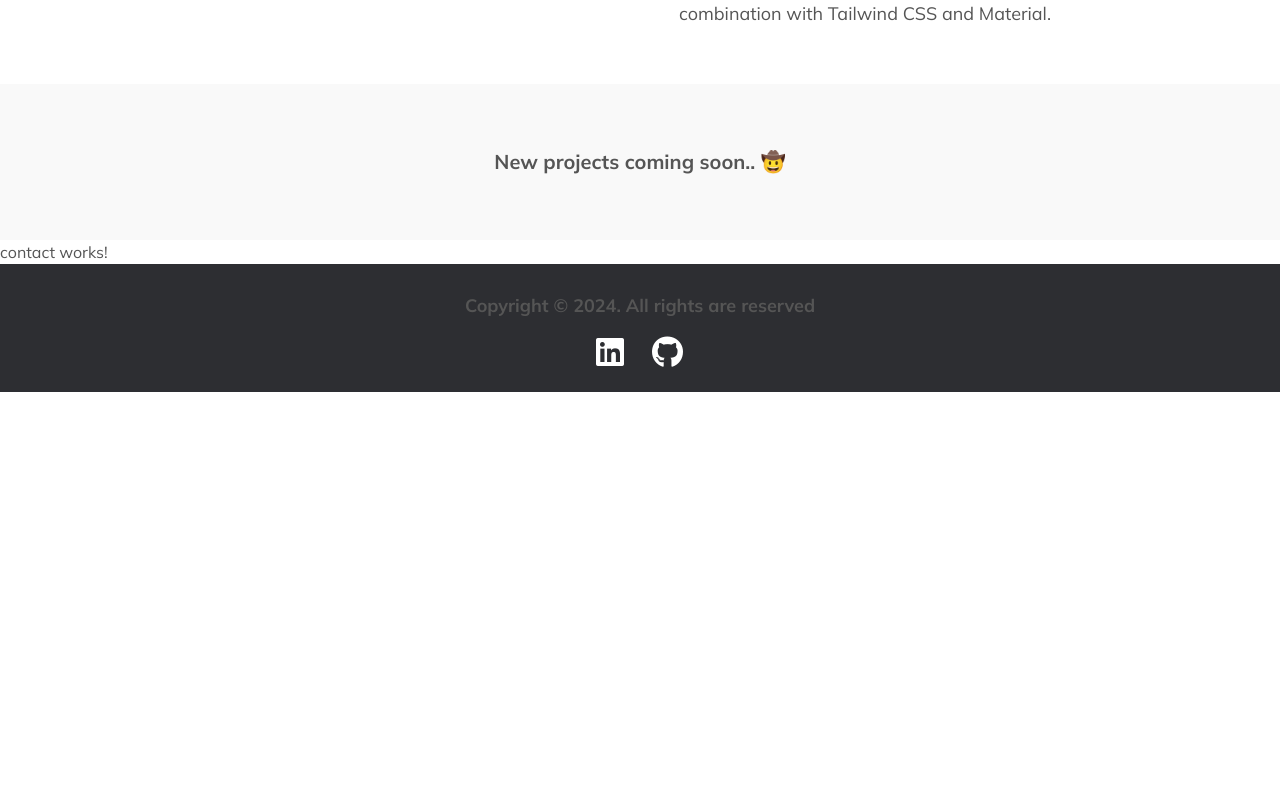
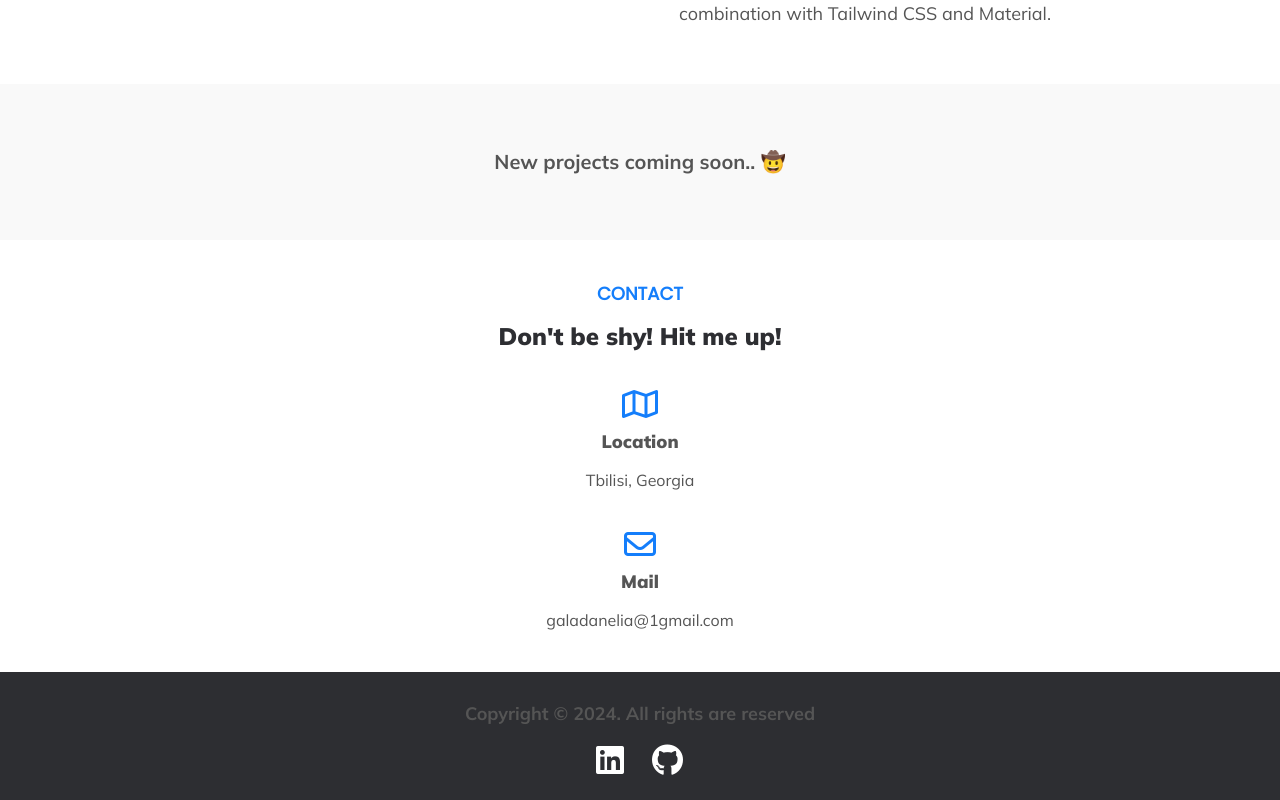
Before and after one commit to Aristocrat4/portfolio, an Angular app: page / in a window 1280 px wide. Shown: the part 1129-1929 px from the top of the page. Before the commit the page ends 1521 px from the top, so only its background shows below. Built offline with nearby package versions, Linux system fonts and the light colour scheme.

Commit message:
add contact page

```diff
--- a/src/app/components/contact/contact.component.html
+++ b/src/app/components/contact/contact.component.html
@@ -1 +1,27 @@
-<p>contact works!</p>
+<section>
+  <div
+    class="flex flex-col justify-center gap-10 items-center text-center py-10"
+  >
+    <div>
+      <h2 class="text-lg font-black uppercase text-secondary">contact</h2>
+
+      <p class="text-2xl text-[#2D2E32] font-black mt-3">
+        Don't be shy! Hit me up!
+      </p>
+    </div>
+    <div>
+      <div>
+        <i class="fa-regular fa-map fa-2xl" style="color: #147efb"></i>
+      </div>
+      <p class="my-3 font-black text-lg capitalize">location</p>
+      <span>Tbilisi, Georgia</span>
+    </div>
+    <div>
+      <div>
+        <i class="fa-regular fa-envelope fa-2xl" style="color: #147efb"></i>
+      </div>
+      <p class="my-3 font-black text-lg capitalize">Mail</p>
+      <span>galadanelia&commat;1gmail.com</span>
+    </div>
+  </div>
+</section>
```
